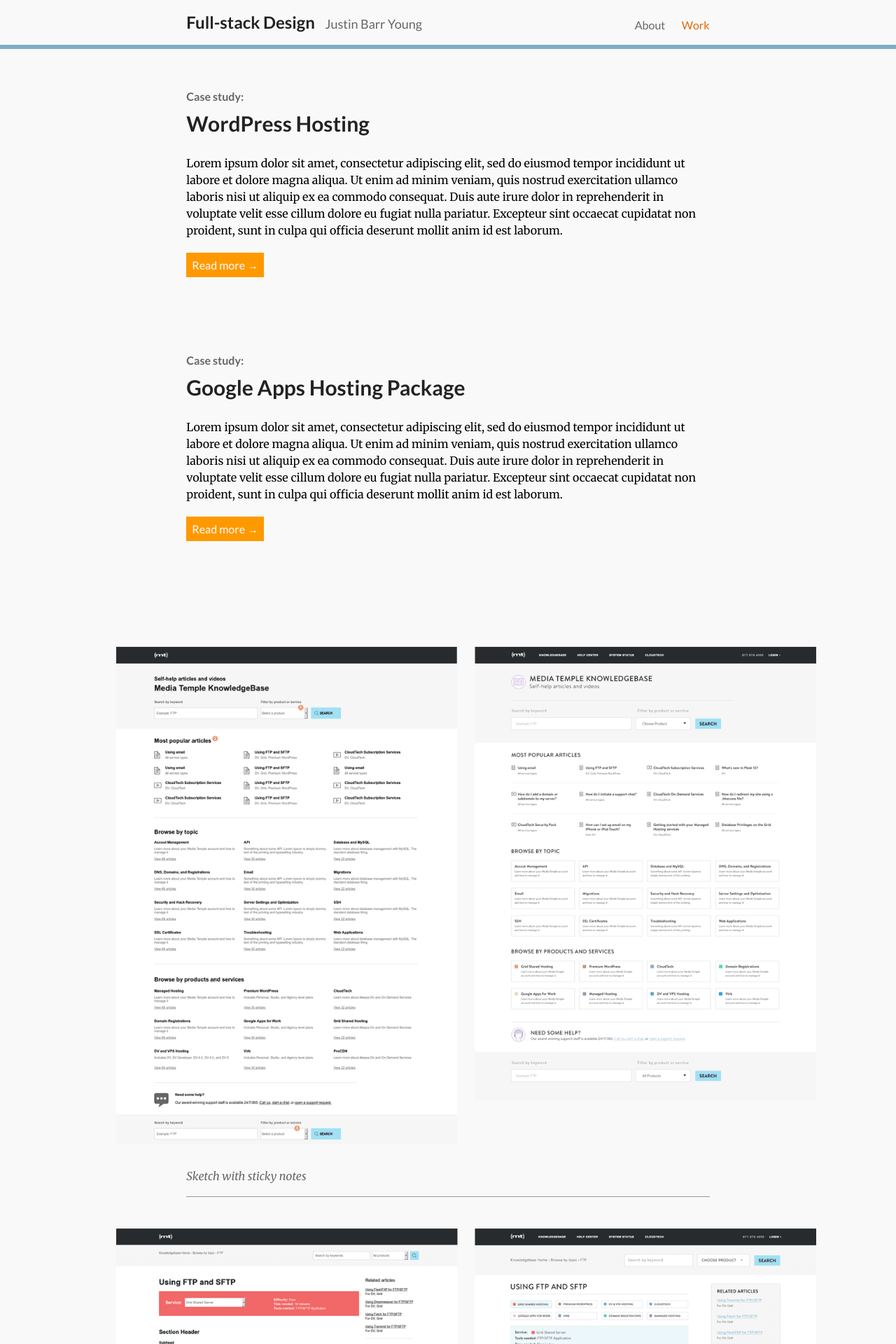
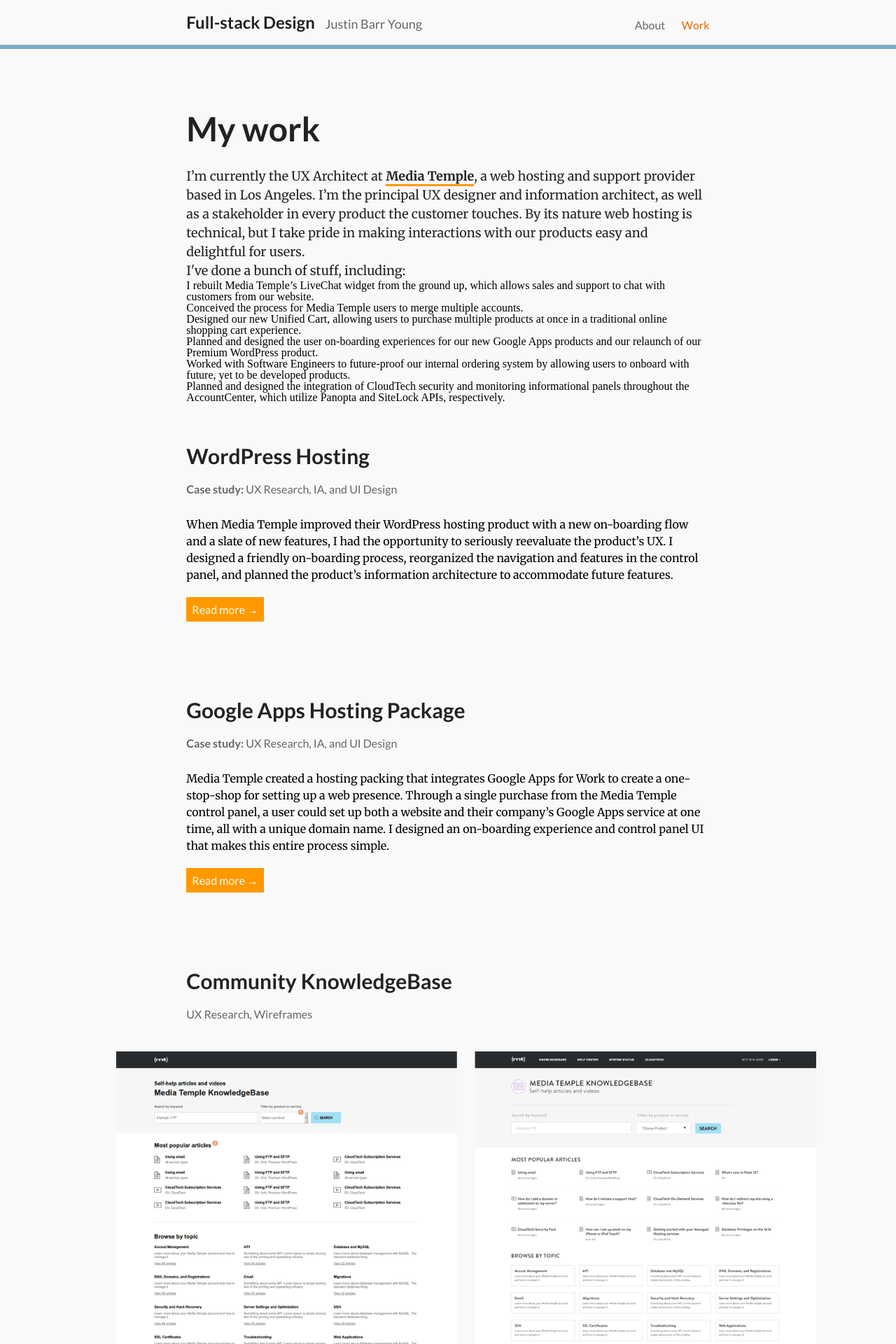
Before and after one commit to justinbyo/jbarr-v3, a Jekyll site: the page built from work/index.html, in a window 1280 px wide. Shown: the top 1920 px of the page at 70% size. Built offline with Jekyll 4.4.1, drawn with Linux system fonts in a browser that asks for light colours; nearby versions of some CDN libraries; some web fonts are replaced; Markdown is read by kramdown in place of the engine named in the settings; some of the changed text lies outside the part shown.

Commit message:
Almost done with Work page

```diff
--- a/_includes/footer.html
+++ b/_includes/footer.html
@@ -10,12 +10,9 @@
 <footer class="strip">
 	<div class="wrapper  grid">
 		<div class="grid-col  span6  bio">
-			<h3>About</h3>
+			<h3>Info</h3>
 			<p>
-				Justin Barr Young designs and develops user experiences for web and mobile products.
-			</p>
-			<p>
-				He's the principal UX designer and information architect (and occasional front-end developer) at <a href="http://mediatemple.net" title="Media Temple">Media Temple</a>, a webhosting and support provider. He designs and guides the creation of user experiences that make Media Temple's products easy and valuable for users. On the side, he designs and develops <a href="http://twowordsfor.com" title="Two Words For">Two Words For</a>, an online arts and literary magazine (and a constantly-changing work in progress).
+				<a href="/" title="Home">Justin Barr Young</a> is a UX and product designer pushing pixels and code in sunny Los Angeles. He's been working, learning, and mentoring in the sweet spot where design and dev meet since 2006. Currently, he’s the principal UX Architect at <a href="http://mediatemple.net" title="Media Temple">Media Temple</a>, a web hosting and cloud services company, where its his mission to make technology easy and valuable for users. In his (rare) time away from his computer, he's out gardening, sampling local beers, or making sandwiches.
 			</p>
 		</div>
 		<div class="grid-col  span1  push1  contact">
--- a/_includes/home.html
+++ b/_includes/home.html
@@ -37,7 +37,6 @@
 			</div>
 		</a>
 
-<!--
 		<a class="icon--unit  github" href="https://github.com/jay-bee-why" target="_blank"   onclick="_gaq.push(['_trackEvent', 'home--github-hero', 'clicked'])">
 			<div class="icon">
 				<div class="back"></div>
@@ -50,7 +49,6 @@
 				</p>
 			</div>
 		</a>
--->
 
 		<a class="icon--unit  projects" href="/work/">
 			<div class="icon">
--- a/_posts/2015-02-26-case-study-google-apps-reselling.markdown
+++ b/_posts/2015-02-26-case-study-google-apps-reselling.markdown
@@ -2,16 +2,17 @@
 layout: post
 title:  "Google Apps Hosting Package"
 date:   2015-02-25 17:39:21
-subtitle: "UX Research and UI Design"
+subtitle: "UX Research, IA, and UI Design"
+description: "Media Temple created a hosting packing that integrates Google Apps for Work to create a one-stop-shop for setting up a web presence. Through a single purchase from the Media Temple control panel, a user could set up both a website and their company&rsquo;s Google Apps service at one time, all with a unique domain name. I designed an on-boarding experience and control panel UI that makes this entire process simple."
 ---
 
 <p class="subtitle"><strong>Case study:</strong> UX research and UI design</p>
 
 <h3>A one-stop-shop for your web presence</h3>
 
-In response to user demand for a better, cloud-driven email product, Media Temple in 2014 introduced a [Google Apps for Work bundle][mtgoogleapps]. The idea was to create a one-stop-shop for setting up your web presence. Through a single purchase from the Media Temple control panel, a user could set up both a website and their company's Google Apps service at one time, all with a unique domain name.
+In response to user demand for a better, cloud-driven email product, Media Temple in 2014 introduced a [Google Apps for Work bundle][mtgoogleapps]. The idea was to create a one-stop-shop for setting up your web presence. Through a single purchase from the Media Temple control panel, a user could set up both a website and their company&rsquo;s Google Apps service at one time, all with a unique domain name.
 
-The product called for an on-boarding experience and control panel UI, through which the user would: <strong>1.</strong> select a domain to use with their Gmail address and <strong>2.</strong> create and manage Gmail accounts for their team-members. A major goal of the product was to transition customers that use Media Temple's aging proprietary email service to the industry-leading Gmail, while improving their workflow. We built the on-boarding and control panel experience using the Google Apps reseller API.
+The product called for an on-boarding experience and control panel UI, through which the user would: <strong>1.</strong> select a domain to use with their Gmail address and <strong>2.</strong> create and manage Gmail accounts for their team-members. A major goal of the product was to transition customers that use Media Temple&rsquo;s aging proprietary email service to the industry-leading Gmail, while improving their workflow. We built the on-boarding and control panel experience using the Google Apps reseller API.
 
 
 <h3>Researching the product requirements</h3>
@@ -32,9 +33,9 @@
 
 I already knew a few things when I started crafted the experience:
 
-First, I wanted the on-boarding process to be linear, conversational, and short. It had to communicate that the user was purchasing and creating Google Apps accounts through their Media Temple account, which are different. The process also had to conserve the user's cognitive bandwidth (and patience) for what might be really tricky: updating DNS records.
+First, I wanted the on-boarding process to be linear, conversational, and short. It had to communicate that the user was purchasing and creating Google Apps accounts through their Media Temple account, which are different. The process also had to conserve the user&rsquo;s cognitive bandwidth (and patience) for what might be really tricky: updating DNS records.
 
-Second, I wanted the control panel to include as few distinct screens as possible. This was an MVP and we certainly weren't recreating the wheel Google built. We used Angular.js to create an app-like experience that revolves around three screens: user management, group management, and company/organization management.
+Second, I wanted the control panel to include as few distinct screens as possible. This was an MVP and we certainly weren&rsquo;t recreating the wheel Google built. We used Angular.js to create an app-like experience that revolves around three screens: user management, group management, and company/organization management.
 
 I started exploring the user flow by consulting with both Media Temple and Google engineers to understand how our provisioning systems work together. I stressed that we do as much as possible for the user on their behalf, especially when it comes to filling out form fields or polling their DNS records. I also took a look at the on-boarding and control panels of competitor services, like [Pop.co][popco] or [GoDaddy][godaddyoffice]. I synthesized this info into a comprehensive user flow that accommodated engineering requirements.
 
@@ -54,7 +55,7 @@
 
 <p class="caption">Sketches of the DNS flow that I put together with our software developer, Nate.</p>
 
-With the Media Temple and Google engineers, I got into the technical details of both Google's reseller API and our own provisioning system to determine the best flow for account creation.
+With the Media Temple and Google engineers, I got into the technical details of both Google&rsquo;s reseller API and our own provisioning system to determine the best flow for account creation.
 
 <img class="large" src="/images/google-apps-user-flow.png" />
 
--- a/_posts/2015-02-26-case-study-wordpress-hosting.markdown
+++ b/_posts/2015-02-26-case-study-wordpress-hosting.markdown
@@ -2,7 +2,8 @@
 layout: post
 title:  "WordPress Hosting"
 date:   2015-02-26 17:39:21
-subtitle: "UX Research and UI Design"
+subtitle: "UX Research, IA, and UI Design"
+description: "When Media Temple improved their WordPress hosting product with a new on-boarding flow and a slate of new features, I had the opportunity to seriously reevaluate the product&rsquo;s UX. I designed a friendly on-boarding process, reorganized the navigation and features in the control panel, and planned the product&rsquo;s information architecture to accommodate future features."
 ---
 
 <p class="subtitle"><strong>Case study:</strong> UX Research and UI Design</p>
--- a/css/main.css
+++ b/css/main.css
@@ -2363,6 +2363,72 @@
 .page--blog .wrapper {
   width: auto;
 }
+.page--blog .strip--blog-hero {
+  margin-top: 90px;
+  margin-top: 5.625rem;
+}
+@media (max-width: 880px) {
+  .page--blog .strip--blog-hero {
+    margin-top: 60px;
+    margin-top: 3.75rem;
+  }
+}
+.page--blog .strip--blog-hero h1,
+.page--blog .strip--blog-hero .h1 {
+  margin-bottom: 30px;
+  margin-bottom: 1.875rem;
+  font-size: 48px;
+  font-size: 3rem;
+  color: #222222;
+  font-weight: 900;
+}
+@media (max-width: 880px) {
+  .page--blog .strip--blog-hero h1,
+  .page--blog .strip--blog-hero .h1 {
+    font-size: 28px;
+    font-size: 1.75rem;
+    margin-bottom: 15px;
+    margin-bottom: 0.9375rem;
+    text-align: center;
+  }
+}
+.page--blog .strip--blog-hero p {
+  font-family: 'Merriweather', serif;
+  font-size: 18px;
+  font-size: 1.125rem;
+  color: #222222;
+  font-weight: 300;
+  line-height: 1.5;
+}
+.page--blog .strip--blog-hero p a {
+  /*
+color:@dark-aqua;
+				text-decoration:underline;
+				&:hover {
+					color:@aqua;
+				}
+*/
+  font-weight: 700;
+  border-bottom: 3px solid #ff9900;
+  display: inline;
+  text-decoration: none;
+  color: #222222;
+}
+.page--blog .strip--blog-hero p a:hover {
+  color: #ff9900;
+}
+@media (max-width: 880px) {
+  .page--blog .strip--blog-hero p {
+    font-size: 20px;
+    font-size: 1.25rem;
+    text-align: center;
+  }
+}
+@media (max-width: 880px) {
+  .page--blog .strip--blog-hero {
+    padding: 0 30px;
+  }
+}
 .page--blog .strip--article-list {
   padding: 60px 0;
 }
@@ -2397,8 +2463,8 @@
   color: #222222;
   text-decoration: none;
   font-weight: 700;
-  margin-bottom: 15px;
-  margin-bottom: 0.9375rem;
+  margin-bottom: 10px;
+  margin-bottom: 0.625rem;
   font-size: 30px;
   font-size: 1.875rem;
   padding-bottom: 15px;
@@ -2410,8 +2476,8 @@
   color: #222222;
   text-decoration: none;
   font-weight: 700;
-  margin-bottom: 15px;
-  margin-bottom: 0.9375rem;
+  margin-bottom: 10px;
+  margin-bottom: 0.625rem;
   font-size: 30px;
   font-size: 1.875rem;
   padding-bottom: 15px;
@@ -2424,8 +2490,9 @@
 .page--blog p.subtitle {
   font-family: 'Lato', sans-serif;
   color: #666666;
-  margin-bottom: 15px;
-  margin-bottom: 0.9375rem;
+  margin-bottom: 30px;
+  margin-bottom: 1.875rem;
+  line-height: 1;
 }
 .page--blog p.subtitle strong {
   font-weight: 700;
@@ -2467,37 +2534,7 @@
     margin-top: 1.875rem;
   }
 }
-.page--blog .strip--article-content {
-  padding: 100px 0 0;
-}
-.page--blog .strip--article-content .post-title {
-  display: inline-block;
-  color: #222222;
-  text-decoration: none;
-  font-weight: 700;
-  margin-bottom: 15px;
-  margin-bottom: 0.9375rem;
-  font-size: 30px;
-  font-size: 1.875rem;
-  padding-bottom: 15px;
-  padding-bottom: 0.9375rem;
-  font-family: 'Lato', sans-serif;
-  font-size: 36px;
-  font-size: 2.25rem;
-  margin-bottom: 0;
-}
-.page--blog .strip--article-content .read-more {
-  margin-bottom: 30px;
-  margin-bottom: 1.875rem;
-}
-.page--blog .strip--article-content .content {
-  /*
-img.wordpress-user-flow {
-				.margin(0 auto);
-			}
-*/
-}
-.page--blog .strip--article-content .content p {
+.page--blog .content p {
   font-size: 16px;
   font-size: 1rem;
   line-height: 1.75;
@@ -2505,13 +2542,13 @@
   margin-bottom: 30px;
   margin-bottom: 1.875rem;
 }
-.page--blog .strip--article-content .content p strong {
+.page--blog .content p strong {
   font-weight: 700;
 }
-.page--blog .strip--article-content .content p:last-child {
+.page--blog .content p:last-child {
   margin-bottom: 0;
 }
-.page--blog .strip--article-content .content p a {
+.page--blog .content p a {
   /*
 color:@dark-aqua;
 					text-decoration:underline;
@@ -2524,11 +2561,86 @@
   text-decoration: none;
   color: #222222;
 }
-.page--blog .strip--article-content .content p a:hover {
+.page--blog .content p a:hover {
   color: #ff9900;
 }
-.page--blog .strip--article-content .content h3,
-.page--blog .strip--article-content .content .h3 {
+.page--blog .content p.subtitle {
+  font-family: 'Lato', sans-serif;
+  color: #666666;
+  margin-bottom: 45px;
+  margin-bottom: 2.8125rem;
+}
+.page--blog .content p.subtitle strong {
+  font-weight: 700;
+}
+.page--blog .content img {
+  max-width: 100%;
+  text-align: center;
+  display: block;
+}
+@media (min-width: 1200px) {
+  .page--blog .content img.large {
+    max-width: none;
+    width: 1000px;
+    width: 62.5rem;
+    margin-left: -100px;
+    margin-left: -6.25rem;
+  }
+}
+.page--blog .content p.caption {
+  font-style: italic;
+  color: #666666;
+  padding-bottom: 15px;
+  padding-bottom: 0.9375rem;
+  margin-bottom: 45px;
+  margin-bottom: 2.8125rem;
+  border-bottom: 1px solid #989898;
+}
+.page--blog .content p.caption strong {
+  font-style: italic;
+  font-weight: 700;
+}
+.page--blog .strip--work-content .post-title {
+  display: inline-block;
+  color: #222222;
+  text-decoration: none;
+  font-weight: 700;
+  margin-bottom: 10px;
+  margin-bottom: 0.625rem;
+  font-size: 30px;
+  font-size: 1.875rem;
+  padding-bottom: 15px;
+  padding-bottom: 0.9375rem;
+  font-family: 'Lato', sans-serif;
+}
+.page--blog .strip--work-content p.subtitle {
+  line-height: 1;
+}
+.page--blog .strip--article-content {
+  padding: 100px 0 0;
+}
+.page--blog .strip--article-content .post-title {
+  display: inline-block;
+  color: #222222;
+  text-decoration: none;
+  font-weight: 700;
+  margin-bottom: 10px;
+  margin-bottom: 0.625rem;
+  font-size: 30px;
+  font-size: 1.875rem;
+  padding-bottom: 15px;
+  padding-bottom: 0.9375rem;
+  font-family: 'Lato', sans-serif;
+  font-size: 36px;
+  font-size: 2.25rem;
+  margin-bottom: 0;
+}
+.page--blog .strip--article-content .read-more {
+  margin-bottom: 30px;
+  margin-bottom: 1.875rem;
+}
+.page--blog .strip--article-content h3,
+.page--blog .strip--article-content .h3 {
   font-family: 'Lato', sans-serif;
   font-size: 30px;
   font-size: 1.875rem;
@@ -2536,42 +2648,6 @@
   font-weight: 700;
   margin-bottom: 30px;
   margin-bottom: 1.875rem;
-}
-.page--blog .strip--article-content .content p.subtitle {
-  font-family: 'Lato', sans-serif;
-  color: #666666;
-  margin-bottom: 45px;
-  margin-bottom: 2.8125rem;
-}
-.page--blog .strip--article-content .content p.subtitle strong {
-  font-weight: 700;
-}
-.page--blog .strip--article-content .content img {
-  max-width: 100%;
-  text-align: center;
-  display: block;
-}
-@media (min-width: 1200px) {
-  .page--blog .strip--article-content .content img.large {
-    max-width: none;
-    width: 1000px;
-    width: 62.5rem;
-    margin-left: -100px;
-    margin-left: -6.25rem;
-  }
-}
-.page--blog .strip--article-content .content p.caption {
-  font-style: italic;
-  color: #666666;
-  padding-bottom: 15px;
-  padding-bottom: 0.9375rem;
-  margin-bottom: 45px;
-  margin-bottom: 2.8125rem;
-  border-bottom: 1px solid #989898;
-}
-.page--blog .strip--article-content .content p.caption strong {
-  font-style: italic;
-  font-weight: 700;
 }
 /* Styles for home page
  * ____________________________________________________________ */
@@ -2614,6 +2690,7 @@
     margin-top: 3.75rem;
   }
 }
+.page--home .strip--hero h1,
 .page--home .strip--hero .h1 {
   margin-bottom: 30px;
   margin-bottom: 1.875rem;
@@ -2623,6 +2700,7 @@
   font-weight: 900;
 }
 @media (max-width: 880px) {
+  .page--home .strip--hero h1,
   .page--home .strip--hero .h1 {
     font-size: 28px;
     font-size: 1.75rem;
@@ -2631,6 +2709,7 @@
     text-align: center;
   }
 }
+.page--home .strip--hero p,
 .page--home .strip--hero .p {
   font-size: 24px;
   font-size: 1.5rem;
@@ -2638,6 +2717,7 @@
   font-weight: 300;
   line-height: 1.5;
 }
+.page--home .strip--hero p a,
 .page--home .strip--hero .p a {
   color: #222222;
   font-weight: 700;
@@ -2646,10 +2726,12 @@
   border-bottom: 6px solid transparent;
   text-decoration: none;
 }
+.page--home .strip--hero p a:hover,
 .page--home .strip--hero .p a:hover {
   border-bottom: 6px solid #ff9900;
 }
 @media (max-width: 880px) {
+  .page--home .strip--hero p,
   .page--home .strip--hero .p {
     font-size: 20px;
     font-size: 1.25rem;
--- a/work/index.html
+++ b/work/index.html
@@ -7,10 +7,21 @@
 <div class="strip  strip--blog-hero">
 	<div class="wrapper  grid">
 		<div class="grid-col  span12">
-			<p class="hero-description"></p>
-			<!-- <h1>Justin Barr Young <span>Blog</span></h1> -->
+			<h1>My work</h1>
+			<p>I’m currently the UX Architect at <a href="http://mediatemple.net/">Media Temple</a>, a web hosting and support provider based in Los Angeles. I’m the principal UX designer and information architect, as well as a stakeholder in every product the customer touches. By its nature web hosting is technical, but I take pride in making interactions with our products easy and delightful for users.</p>
 		</div>
+		<div class="grid-col  span12">
+			<p>I've done a bunch of stuff, including:</p>
+			<ul>
+				<li>I rebuilt Media Temple’s LiveChat widget from the ground up, which allows sales and support to chat with customers from our website.
+				<li>Conceived the process for Media Temple users to merge multiple accounts.</li>
+				<li>Designed our new Unified Cart, allowing users to purchase multiple products at once in a traditional online shopping cart experience.
+				<li>Planned and designed the user on-boarding experiences for our new Google Apps products and our relaunch of our Premium WordPress product.</li>
+				<li>Worked with Software Engineers to future-proof our internal ordering system by allowing users to onboard with future, yet to be developed products.</li>
+				<li>Planned and designed the integration of CloudTech security and monitoring informational panels throughout the AccountCenter, which utilize Panopta and SiteLock APIs, respectively.</li>
 
+			</ul>
+		</div>
 
 
 	</div>
@@ -26,14 +37,14 @@
 
 			<div class="grid-col  span12">
 
-				<p class="subtitle"><strong>Case study:</strong></p>
-
 		        <h2 class="post-title">
 		          <a class="post-link" href="{{ post.url | prepend: site.baseurl }}">{{ post.title }}</a>
 
 		        </h2>
 
-		        <p class="post-description">Lorem ipsum dolor sit amet, consectetur adipiscing elit, sed do eiusmod tempor incididunt ut labore et dolore magna aliqua. Ut enim ad minim veniam, quis nostrud exercitation ullamco laboris nisi ut aliquip ex ea commodo consequat. Duis aute irure dolor in reprehenderit in voluptate velit esse cillum dolore eu fugiat nulla pariatur. Excepteur sint occaecat cupidatat non proident, sunt in culpa qui officia deserunt mollit anim id est laborum.</p>
+		        <p class="subtitle"><strong>Case study:</strong> {{post.subtitle}}</p>
+
+		        <p class="post-description">{{ post.description }}</p>
 
 		        <p class="read-more"><a href="{{ post.url | prepend: site.baseurl }}">Read more &rarr;</a></p>
 
@@ -46,13 +57,17 @@
 
 {% endfor %}
 
-<div class="strip  strip--article-content">
+<div class="strip  strip--work-content  strip--article-list">
 
 	<div class="wrapper grid">
 
 		<div class="grid-col  span12">
 
 	        <div class="content">
+
+		        <h2 class="post-title">Community KnowledgeBase</h2>
+
+		        <p class="subtitle">UX Research, Wireframes</p>
 
 		        <p><img class="large" src="/images/visual-design-ui-kb-homepage.png" /></p>
 
@@ -61,6 +76,10 @@
 				<p><img class="large" src="/images/visual-design-ui-kb-article.png" /></p>
 
 				<p class="caption">Sketch with sticky notes</p>
+
+				<h2 class="post-title">Shopping Cart and Checkout Flow</h2>
+
+		        <p class="subtitle">UX Research, Wireframes, UI Design</p>
 
 				<p><img class="large" src="/images/visual-design-ui-purchase-user-flow.png" /></p>
 
```
Also changed, not shown: _less/project/blog.less (+85 -35 lines), _less/project/home.less (+7 -5 lines), 5 other files.
